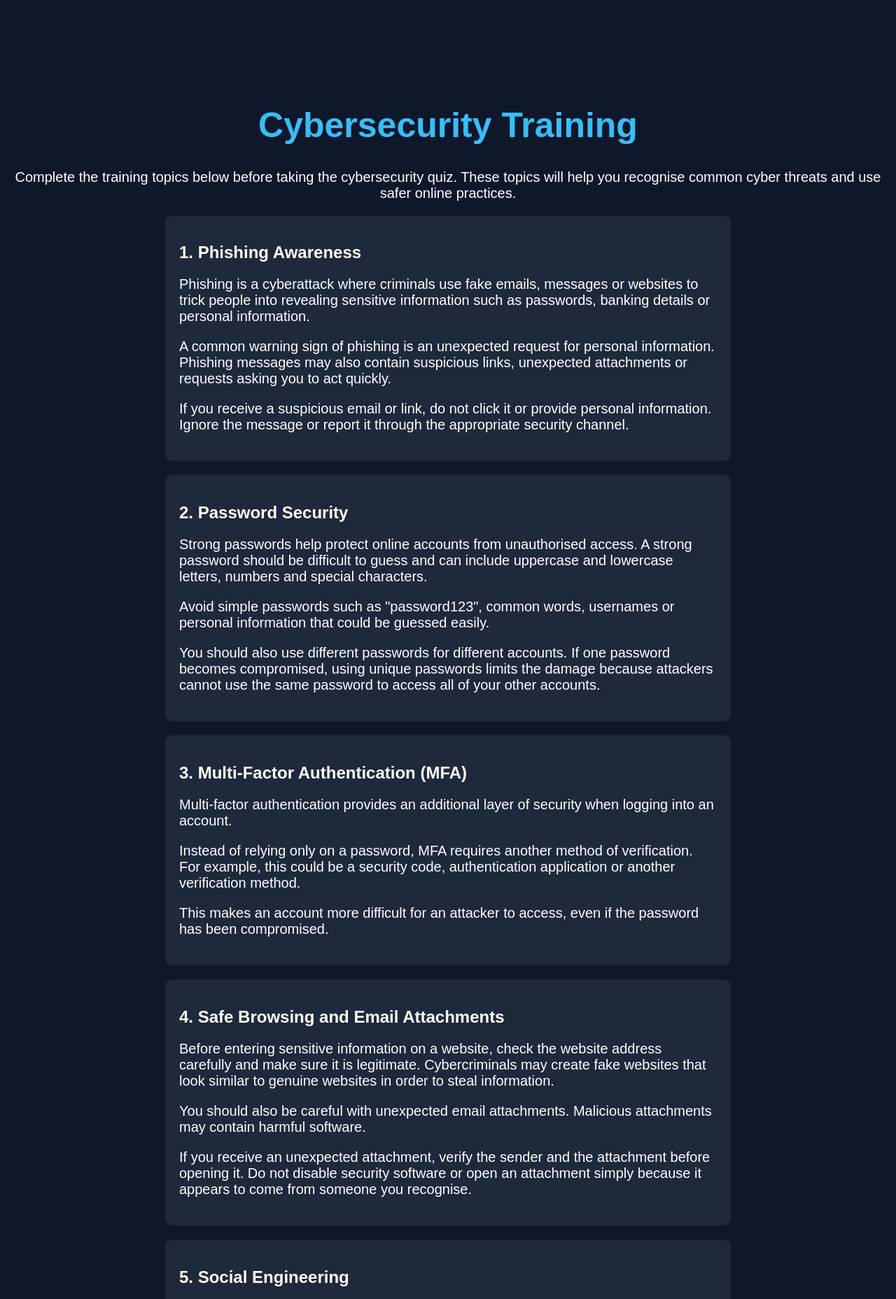
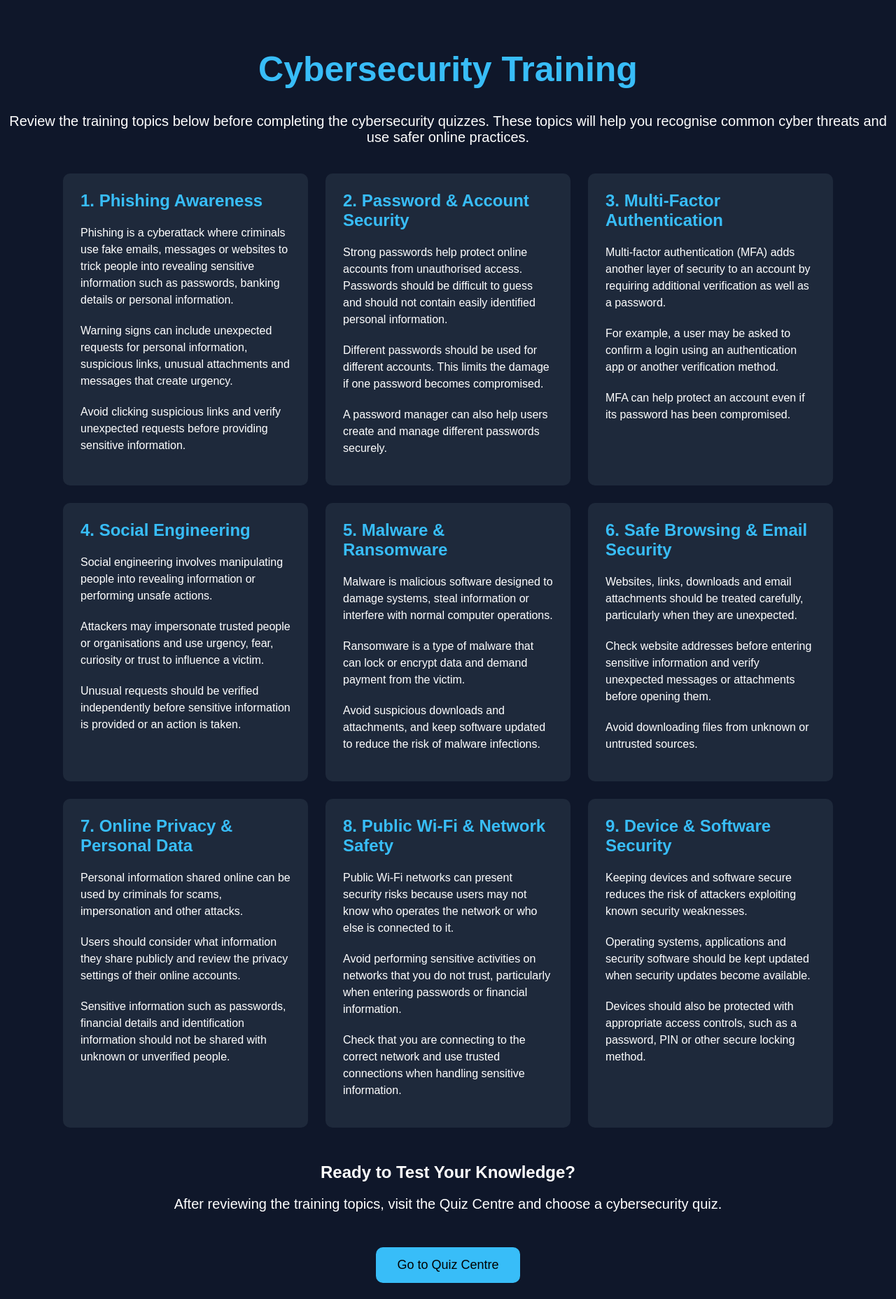
Before and after one commit to BoryanaRakova/Cyber-Security-Training-App, a Flask app: page /training in a window 1280 px wide. Shown: the part 63-1920 px from the top of the page at 70% size. Run offline with Flask 3, Linux system fonts and the light colour scheme.

Commit message:
Improve training layout and add site footer

```diff
--- a/static/style.css
+++ b/static/style.css
@@ -58,7 +58,9 @@
     line-height: 1.5;
 }
 
+
 /* Text input fields */
+
 input:not([type="radio"]) {
     padding: 12px;
     width: 300px;
@@ -69,7 +71,9 @@
     color: black;
 }
 
+
 /* Quiz radio buttons */
+
 input[type="radio"] {
     width: auto;
     padding: 0;
@@ -123,15 +127,99 @@
 }
 
 
+/* Dashboard Quiz Progress */
+
+.dashboard-grid {
+    display: grid;
+    grid-template-columns: repeat(3, 1fr);
+    gap: 25px;
+
+    max-width: 1100px;
+    margin: 30px auto;
+    padding: 0 20px;
+}
+
+.dashboard-card {
+    background-color: #1e293b;
+    border-radius: 10px;
+    padding: 25px;
+    text-align: left;
+}
+
+.dashboard-card h2 {
+    color: #38bdf8;
+    font-size: 22px;
+    margin-top: 0;
+}
+
+.dashboard-card p {
+    font-size: 16px;
+    line-height: 1.5;
+}
+
+.dashboard-card button {
+    margin-top: 10px;
+}
+
+/* Training Page */
+
+.training-container {
+    margin-top: 70px;
+    padding-bottom: 60px;
+}
+
+.training-grid {
+    display: grid;
+    grid-template-columns: repeat(3, 1fr);
+    gap: 25px;
+
+    max-width: 1100px;
+    margin: 40px auto;
+    padding: 0 20px;
+}
+
+.training-card {
+    background-color: #1e293b;
+    border-radius: 10px;
+    padding: 25px;
+    text-align: left;
+}
+
+.training-card h2 {
+    color: #38bdf8;
+    font-size: 24px;
+    margin-top: 0;
+}
+
+.training-card p {
+    font-size: 16px;
+    line-height: 1.5;
+}
+
+.training-ready {
+    margin: 50px auto 20px;
+    text-align: center;
+}
+
 /* Tablet */
 
 @media (max-width: 900px) {
+
     .quiz-grid {
+        grid-template-columns: repeat(2, 1fr);
+    }
+
+    .dashboard-grid {
         grid-template-columns: repeat(2, 1fr);
     }
 
     .question-card {
         width: 75%;
+
+    }
+
+    .training-grid {
+    grid-template-columns: repeat(2, 1fr);
     }
 }
 
@@ -139,7 +227,12 @@
 /* Mobile */
 
 @media (max-width: 600px) {
+
     .quiz-grid {
+        grid-template-columns: 1fr;
+    }
+
+    .dashboard-grid {
         grid-template-columns: 1fr;
     }
 
@@ -155,4 +248,23 @@
     h1 {
         font-size: 36px;
     }
+
+    .training-grid {
+    grid-template-columns: 1fr;
+    }
 }
+
+
+/* Footer */
+
+footer {
+    background-color: #1e293b;
+    text-align: center;
+    padding: 25px 20px;
+    margin-top: 80px;
+}
+
+footer p {
+    font-size: 14px;
+    margin: 5px 0;
+}
--- a/templates/home.html
+++ b/templates/home.html
@@ -26,6 +26,9 @@
 
         <a href="/training"><button>Start Training</button></a>
     </div>
-
+<footer>
+    <p>Cybersecurity Awareness and Training Application</p>
+    <p>Developed as part of the COM6301 Development Project</p>
+</footer>
 </body>
 </html>
--- a/templates/login.html
+++ b/templates/login.html
@@ -51,5 +51,10 @@
         </form>
     </div>
 
+    <footer>
+    <p>Cybersecurity Awareness and Training Application</p>
+    <p>Developed as part of the COM6301 Development Project</p>
+</footer>
+
 </body>
 </html>
--- a/templates/quiz.html
+++ b/templates/quiz.html
@@ -80,6 +80,9 @@
 
 </div>
 
-
+<footer>
+    <p>Cybersecurity Awareness and Training Application</p>
+    <p>Developed as part of the COM6301 Development Project</p>
+</footer>
 </body>
 </html>
--- a/templates/quizzes.html
+++ b/templates/quizzes.html
@@ -192,5 +192,10 @@
 </div>
 
 
+<footer>
+    <p>Cybersecurity Awareness and Training Application</p>
+    <p>Developed as part of the COM6301 Development Project</p>
+</footer>
+
 </body>
 </html>
--- a/templates/register.html
+++ b/templates/register.html
@@ -47,5 +47,10 @@
         </form>
     </div>
 
+<footer>
+    <p>Cybersecurity Awareness and Training Application</p>
+    <p>Developed as part of the COM6301 Development Project</p>
+</footer>
+
 </body>
 </html>
--- a/templates/results.html
+++ b/templates/results.html
@@ -140,6 +140,10 @@
 
 </div>
 
+<footer>
+    <p>Cybersecurity Awareness and Training Application</p>
+    <p>Developed as part of the COM6301 Development Project</p>
+</footer>
 
 </body>
 </html>
--- a/templates/training.html
+++ b/templates/training.html
@@ -1,8 +1,15 @@
 <!DOCTYPE html>
-<html>
+<html lang="en">
 <head>
+    <meta charset="UTF-8">
+    <meta name="viewport" content="width=device-width, initial-scale=1.0">
+
     <title>Cybersecurity Training</title>
-    <link rel="stylesheet" href="{{ url_for('static', filename='style.css') }}">
+
+    <link
+        rel="stylesheet"
+        href="{{ url_for('static', filename='style.css') }}"
+    >
 </head>
 
 <body>
@@ -15,17 +22,21 @@
     <a href="/logout">Logout</a>
 </nav>
 
-<div class="container">
+
+<div class="container training-container">
 
     <h1>Cybersecurity Training</h1>
 
     <p>
-        Complete the training topics below before taking the cybersecurity quiz.
-        These topics will help you recognise common cyber threats and use safer
-        online practices.
+        Review the training topics below before completing the cybersecurity
+        quizzes. These topics will help you recognise common cyber threats
+        and use safer online practices.
     </p>
 
-    <div class="question-card">
+
+    <div class="training-grid">
+
+        <div class="training-card">
             <h2>1. Phishing Awareness</h2>
 
             <p>
@@ -36,143 +47,210 @@
             </p>
 
             <p>
-            A common warning sign of phishing is an unexpected request for
-            personal information. Phishing messages may also contain suspicious
-            links, unexpected attachments or requests asking you to act quickly.
+                Warning signs can include unexpected requests for personal
+                information, suspicious links, unusual attachments and
+                messages that create urgency.
             </p>
 
             <p>
-            If you receive a suspicious email or link, do not click it or
-            provide personal information. Ignore the message or report it
-            through the appropriate security channel.
+                Avoid clicking suspicious links and verify unexpected
+                requests before providing sensitive information.
             </p>
         </div>
 
 
-    <div class="question-card">
-        <h2>2. Password Security</h2>
+        <div class="training-card">
+            <h2>2. Password & Account Security</h2>
 
             <p>
-            Strong passwords help protect online accounts from unauthorised
-            access. A strong password should be difficult to guess and can
-            include uppercase and lowercase letters, numbers and special
-            characters.
+                Strong passwords help protect online accounts from
+                unauthorised access. Passwords should be difficult to guess
+                and should not contain easily identified personal information.
             </p>
 
             <p>
-            Avoid simple passwords such as "password123", common words,
-            usernames or personal information that could be guessed easily.
+                Different passwords should be used for different accounts.
+                This limits the damage if one password becomes compromised.
             </p>
 
             <p>
-            You should also use different passwords for different accounts.
-            If one password becomes compromised, using unique passwords limits
-            the damage because attackers cannot use the same password to access
-            all of your other accounts.
+                A password manager can also help users create and manage
+                different passwords securely.
             </p>
         </div>
 
 
-    <div class="question-card">
-        <h2>3. Multi-Factor Authentication (MFA)</h2>
+        <div class="training-card">
+            <h2>3. Multi-Factor Authentication</h2>
 
             <p>
-            Multi-factor authentication provides an additional layer of
-            security when logging into an account.
+                Multi-factor authentication (MFA) adds another layer of
+                security to an account by requiring additional verification
+                as well as a password.
             </p>
 
             <p>
-            Instead of relying only on a password, MFA requires another method
-            of verification. For example, this could be a security code,
-            authentication application or another verification method.
+                For example, a user may be asked to confirm a login using an
+                authentication app or another verification method.
             </p>
 
             <p>
-            This makes an account more difficult for an attacker to access,
-            even if the password has been compromised.
+                MFA can help protect an account even if its password has
+                been compromised.
             </p>
         </div>
 
 
-    <div class="question-card">
-        <h2>4. Safe Browsing and Email Attachments</h2>
+        <div class="training-card">
+            <h2>4. Social Engineering</h2>
 
             <p>
-            Before entering sensitive information on a website, check the
-            website address carefully and make sure it is legitimate.
-            Cybercriminals may create fake websites that look similar to
-            genuine websites in order to steal information.
+                Social engineering involves manipulating people into
+                revealing information or performing unsafe actions.
             </p>
 
             <p>
-            You should also be careful with unexpected email attachments.
-            Malicious attachments may contain harmful software.
+                Attackers may impersonate trusted people or organisations and
+                use urgency, fear, curiosity or trust to influence a victim.
             </p>
 
             <p>
-            If you receive an unexpected attachment, verify the sender and
-            the attachment before opening it. Do not disable security software
-            or open an attachment simply because it appears to come from
-            someone you recognise.
+                Unusual requests should be verified independently before
+                sensitive information is provided or an action is taken.
             </p>
         </div>
 
 
-    <div class="question-card">
-        <h2>5. Social Engineering</h2>
+        <div class="training-card">
+            <h2>5. Malware & Ransomware</h2>
 
             <p>
-            Social engineering is the manipulation of people into revealing
-            information or performing unsafe actions.
+                Malware is malicious software designed to damage systems,
+                steal information or interfere with normal computer
+                operations.
             </p>
 
             <p>
-            Attackers may pretend to be trusted people or organisations and
-            attempt to create urgency, fear or curiosity. Their aim may be to
-            persuade someone to reveal a password, provide personal information,
-            click a malicious link or open an unsafe attachment.
+                Ransomware is a type of malware that can lock or encrypt data
+                and demand payment from the victim.
             </p>
 
             <p>
-            Always verify unusual or unexpected requests before providing
-            sensitive information or taking an action.
+                Avoid suspicious downloads and attachments, and keep software
+                updated to reduce the risk of malware infections.
             </p>
         </div>
 
 
-    <div class="question-card">
-        <h2>6. Malware and Ransomware</h2>
+        <div class="training-card">
+            <h2>6. Safe Browsing & Email Security</h2>
 
             <p>
-            Malware is malicious software designed to harm systems, steal
-            information or interfere with normal computer operations.
+                Websites, links, downloads and email attachments should be
+                treated carefully, particularly when they are unexpected.
             </p>
 
             <p>
-            Ransomware is a type of malware that can lock or encrypt data and
-            demand payment from the victim.
+                Check website addresses before entering sensitive information
+                and verify unexpected messages or attachments before opening
+                them.
             </p>
 
             <p>
-            To reduce the risk, avoid suspicious downloads and unexpected
-            attachments, keep software updated and follow safe browsing
-            practices.
+                Avoid downloading files from unknown or untrusted sources.
             </p>
         </div>
 
 
+        <div class="training-card">
+            <h2>7. Online Privacy & Personal Data</h2>
+
+            <p>
+                Personal information shared online can be used by criminals
+                for scams, impersonation and other attacks.
+            </p>
+
+            <p>
+                Users should consider what information they share publicly
+                and review the privacy settings of their online accounts.
+            </p>
+
+            <p>
+                Sensitive information such as passwords, financial details
+                and identification information should not be shared with
+                unknown or unverified people.
+            </p>
+        </div>
+
+
+        <div class="training-card">
+            <h2>8. Public Wi-Fi & Network Safety</h2>
+
+            <p>
+                Public Wi-Fi networks can present security risks because users
+                may not know who operates the network or who else is connected
+                to it.
+            </p>
+
+            <p>
+                Avoid performing sensitive activities on networks that you do
+                not trust, particularly when entering passwords or financial
+                information.
+            </p>
+
+            <p>
+                Check that you are connecting to the correct network and use
+                trusted connections when handling sensitive information.
+            </p>
+        </div>
+
+
+        <div class="training-card">
+            <h2>9. Device & Software Security</h2>
+
+            <p>
+                Keeping devices and software secure reduces the risk of
+                attackers exploiting known security weaknesses.
+            </p>
+
+            <p>
+                Operating systems, applications and security software should
+                be kept updated when security updates become available.
+            </p>
+
+            <p>
+                Devices should also be protected with appropriate access
+                controls, such as a password, PIN or other secure locking
+                method.
+            </p>
+        </div>
+
+    </div>
+
+
+    <div class="training-ready">
+
         <h2>Ready to Test Your Knowledge?</h2>
 
         <p>
-        After reviewing the training topics, complete the 10-question
-        cybersecurity awareness quiz.
+            After reviewing the training topics, visit the Quiz Centre
+            and choose a cybersecurity quiz.
         </p>
 
         <a href="/quizzes">
-        <button>Start Quiz</button>
+            <button>Go to Quiz Centre</button>
         </a>
 
     </div>
 
+</div>
+
+
+<footer>
+    <p>Cybersecurity Awareness and Training Application</p>
+    <p>Developed as part of the COM6301 Development Project</p>
+</footer>
+
+
 </body>
 </html>
```
Also changed, not shown: templates/dashboard.html (+21 -1 lines). Lines whose indentation alone changed are shown as unchanged.
